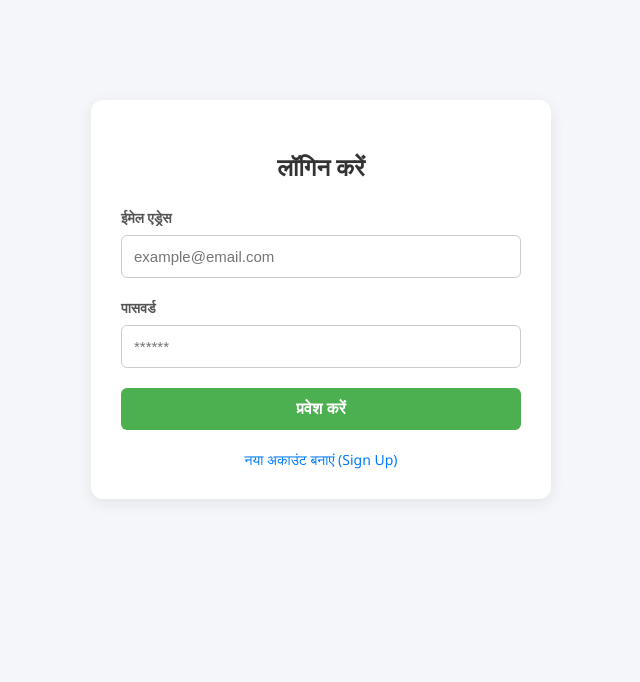
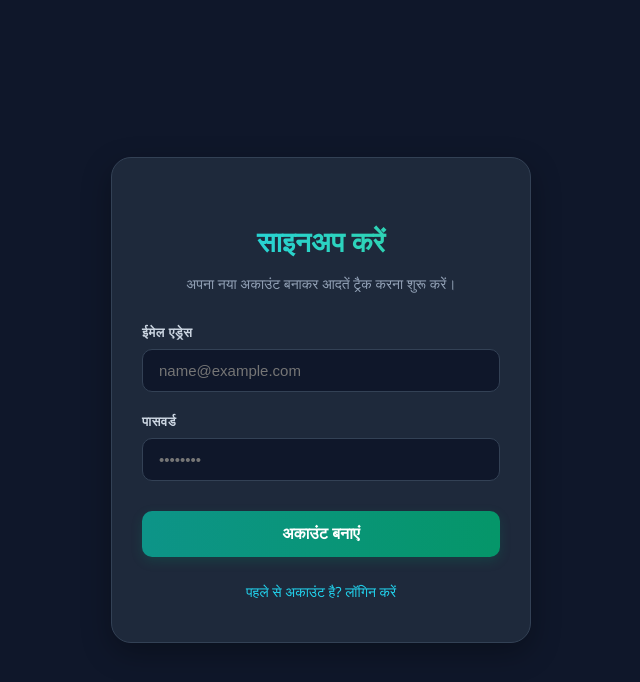
Before and after one commit to sagarpatel088/advanced-habit-tracker, a website: page public/login.html in a window 1280 px wide. Both pictures are taken after a click on the link "नया अकाउंट बनाएं (Sign Up)". Shown: the whole page, without its empty margins (319-959 px from the left). Drawn offline with Linux system fonts and the light colour scheme; files that its build step writes are made by us from their sources.

Commit message:
feat: complete login and dashboard synchronization

```diff
--- a/auth.css
+++ b/auth.css
@@ -1,25 +1,41 @@
 /* public/auth.css */
 body {
     font-family: 'Segoe UI', Tahoma, Geneva, Verdana, sans-serif;
-    background-color: #f4f6f9;
+    background-color: #0f172a; /* index.html जैसी डार्क थीम */
+    color: #f8fafc;
     margin: 0;
     padding: 0;
+    display: flex;
+    justify-content: center;
+    align-items: center;
+    min-height: 100vh;
 }
 
 .auth-container {
-    max-width: 400px;
-    margin: 100px auto;
-    padding: 30px;
-    background: white;
-    border-radius: 12px;
-    box-shadow: 0 4px 15px rgba(0,0,0,0.08);
+    width: 100%;
+    max-width: 420px;
+    padding: 40px 30px;
+    background: #1e293b; /* स्लेट डार्क बैकग्राउंड */
+    border-radius: 20px;
+    box-shadow: 0 10px 30px rgba(0, 0, 0, 0.3);
+    border: 1px solid #334155;
     text-align: center;
+    box-sizing: border-box;
 }
 
 .auth-container h2 {
-    margin-bottom: 25px;
-    color: #333;
-    font-size: 24px;
+    margin-bottom: 8px;
+    font-size: 28px;
+    font-weight: 800;
+    background: linear-gradient(to right, #22d3ee, #34d399); /* Cyan to Emerald Gradient */
+    -webkit-background-clip: text;
+    -webkit-text-fill-color: transparent;
+}
+
+.auth-subtitle {
+    color: #94a3b8;
+    font-size: 14px;
+    margin-bottom: 30px;
 }
 
 .form-group {
@@ -31,62 +47,78 @@ body {
     display: block;
     margin-bottom: 8px;
     font-weight: 600;
-    color: #555;
-    font-size: 14px;
+    color: #cbd5e1;
+    font-size: 13px;
+    text-transform: uppercase;
+    letter-spacing: 0.5px;
 }
 
 .form-group input {
     width: 100%;
-    padding: 12px;
-    border: 1px solid #ccc;
-    border-radius: 6px;
+    padding: 12px 16px;
+    background: #0f172a;
+    border: 1px solid #334155;
+    border-radius: 10px;
     box-sizing: border-box;
+    color: white;
     font-size: 15px;
-    transition: border 0.2s;
+    transition: all 0.2s ease;
 }
 
 .form-group input:focus {
-    border-color: #4CAF50;
+    border-color: #22d3ee; /* फोकस करने पर चमकेगा */
+    box-shadow: 0 0 0 3px rgba(34, 211, 238, 0.15);
     outline: none;
 }
 
 .auth-btn {
     width: 100%;
-    padding: 12px;
-    background: #4CAF50;
+    padding: 14px;
+    background: linear-gradient(to right, #0d9488, #059669); /* Emerald Gradient */
     color: white;
     border: none;
-    border-radius: 6px;
+    border-radius: 10px;
     font-size: 16px;
-    font-weight: bold;
+    font-weight: 700;
     cursor: pointer;
-    transition: background 0.2s;
+    transition: all 0.3s ease;
+    margin-top: 10px;
+    box-shadow: 0 4px 12px rgba(5, 150, 105, 0.2);
 }
 
 .auth-btn:hover {
-    background: #45a049;
+    transform: translateY(-1px);
+    box-shadow: 0 6px 20px rgba(5, 150, 105, 0.4);
+}
+
+.auth-btn:active {
+    transform: translateY(1px);
 }
 
 .toggle-link {
-    margin-top: 20px;
-    display: block;
-    color: #007BFF;
+    margin-top: 25px;
+    display: inline-block;
+    color: #22d3ee;
     cursor: pointer;
     text-decoration: none;
     font-size: 14px;
+    font-weight: 500;
+    transition: color 0.2s;
 }
 
 .toggle-link:hover {
+    color: #34d399;
     text-decoration: underline;
 }
 
 .error-msg {
-    color: #d9534f;
-    background-color: #fdf7f7;
-    border: 1px solid #d9534f;
-    padding: 10px;
-    border-radius: 6px;
+    color: #f87171;
+    background-color: rgba(248, 113, 113, 0.1);
+    border: 1px solid rgba(248, 113, 113, 0.2);
+    padding: 12px;
+    border-radius: 10px;
     margin-bottom: 20px;
     display: none;
     font-size: 14px;
+    text-align: left;
 }
--- a/public/login.html
+++ b/public/login.html
@@ -3,23 +3,24 @@
 <head>
     <meta charset="UTF-8">
     <meta name="viewport" content="width=device-width, initial-scale=1.0">
-    <title>लॉगिन / साइनअप - हैबिट ट्रैकर</title>
-    <!-- यहाँ हमने नई CSS फाइल लिंक कर दी -->
+    <title>HabitFlow Pro - लॉगिन / साइनअप</title>
     <link rel="stylesheet" href="auth.css">
 </head>
 <body>
     <div class="auth-container">
         <h2 id="auth-title">लॉगिन करें</h2>
+        <p id="auth-subtitle" class="auth-subtitle">आगे बढ़ने के लिए अपना अकाउंट लॉगिन करें।</p>
+
         <div id="error-box" class="error-msg"></div>
 
         <form id="auth-form">
             <div class="form-group">
                 <label>ईमेल एड्रेस</label>
-                <input type="email" id="email" required placeholder="example@email.com">
+                <input type="email" id="email" required placeholder="name@example.com">
             </div>
             <div class="form-group">
                 <label>पासवर्ड</label>
-                <input type="password" id="password" required placeholder="******">
+                <input type="password" id="password" required placeholder="••••••••">
             </div>
             <button type="submit" id="submit-btn" class="auth-btn">प्रवेश करें</button>
         </form>
@@ -28,4 +29,83 @@
     </div>
 
     <script>
-        // ... (बाकी का पुराना स्क्रिप्ट कोड बिल्कुल वैसा ही रहेगा) ...
+        const authTitle = document.getElementById('auth-title');
+        const authSubtitle = document.getElementById('auth-subtitle');
+        const submitBtn = document.getElementById('submit-btn');
+        const toggleAuth = document.getElementById('toggle-auth');
+        const authForm = document.getElementById('auth-form');
+        const errorBox = document.getElementById('error-box');
+
+        let isLoginMode = true;
+        const API_URL = window.location.hostname === 'localhost' ? 'http://localhost:5000/api' : '/api';
+
+        // लॉगिन और साइनअप मोड के बीच स्विच करना
+        toggleAuth.addEventListener('click', () => {
+            isLoginMode = !isLoginMode;
+            errorBox.style.display = 'none';
+            if (isLoginMode) {
+                authTitle.innerText = 'लॉगिन करें';
+                authSubtitle.innerText = 'आगे बढ़ने के लिए अपना अकाउंट लॉगिन करें।';
+                submitBtn.innerText = 'प्रवेश करें';
+                toggleAuth.innerText = 'नया अकाउंट बनाएं (Sign Up)';
+            } else {
+                authTitle.innerText = 'साइनअप करें';
+                authSubtitle.innerText = 'अपना नया अकाउंट बनाकर आदतें ट्रैक करना शुरू करें।';
+                submitBtn.innerText = 'अकाउंट बनाएं';
+                toggleAuth.innerText = 'पहले से अकाउंट है? लॉगिन करें';
+            }
+        });
+
+        authForm.addEventListener('submit', async (e) => {
+            e.preventDefault();
+            errorBox.style.display = 'none';
+
+            const email = document.getElementById('email').value.trim();
+            const password = document.getElementById('password').value;
+
+            const endpoint = isLoginMode ? '/auth/login' : '/auth/signup';
+
+            try {
+                const res = await fetch(`${API_URL}${endpoint}`, {
+                    method: 'POST',
+                    headers: { 'Content-Type': 'application/json' },
+                    body: JSON.stringify({ email, password })
+                });
+
+                const data = await res.json();
+
+                if (!res.ok) {
+                    throw new Error(data.error || 'कुछ गड़बड़ हो गई!');
+                }
+
+                if (isLoginMode) {
+                    // लॉगिन मोड: टोकन सेव करें और अंदर भेजें
+                    localStorage.setItem('token', data.token);
+                    localStorage.setItem('userEmail', data.user.email);
+                    window.location.href = 'index.html';
+                } else {
+                    // साइनअप मोड: नया अकाउंट बनते ही बैकएंड से सीधे लॉगिन रिक्वेस्ट मारेंगे
+                    const loginRes = await fetch(`${API_URL}/auth/login`, {
+                        method: 'POST',
+                        headers: { 'Content-Type': 'application/json' },
+                        body: JSON.stringify({ email, password })
+                    });
+                    const loginData = await loginRes.json();
+
+                    if (loginRes.ok) {
+                        localStorage.setItem('token', loginData.token);
+                        localStorage.setItem('userEmail', loginData.user.email);
+                        window.location.href = 'index.html';
+                    } else {
+                        window.location.reload(); // कोई रेयर केस हुआ तो रीलोड मार दें
+                    }
+                }
+
+            } catch (err) {
+                errorBox.innerText = err.message;
+                errorBox.style.display = 'block';
+            }
+        });
+    </script>
+</body>
+</html>
```
